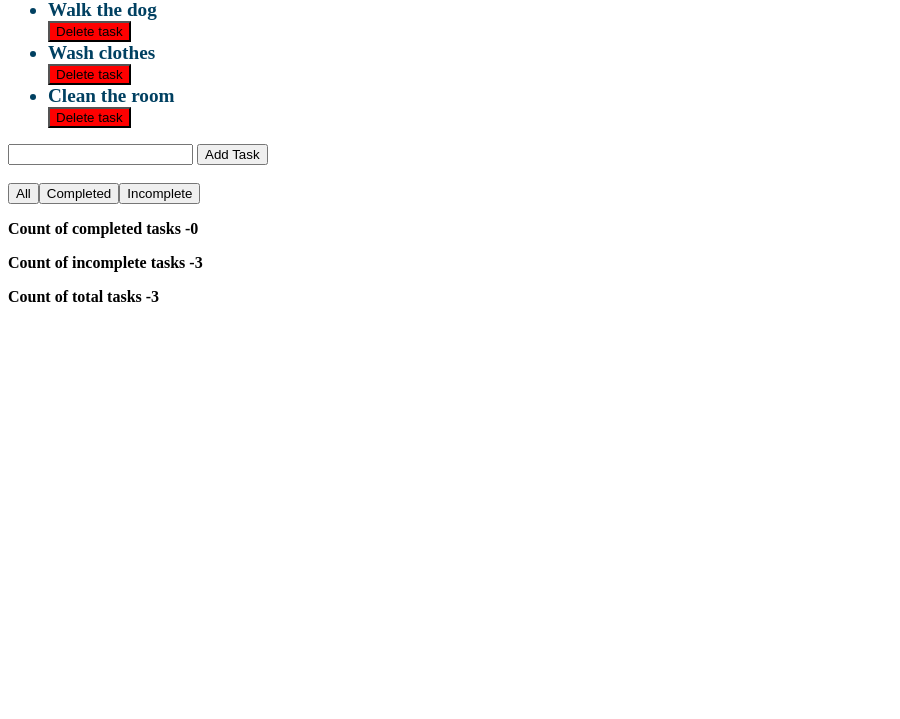
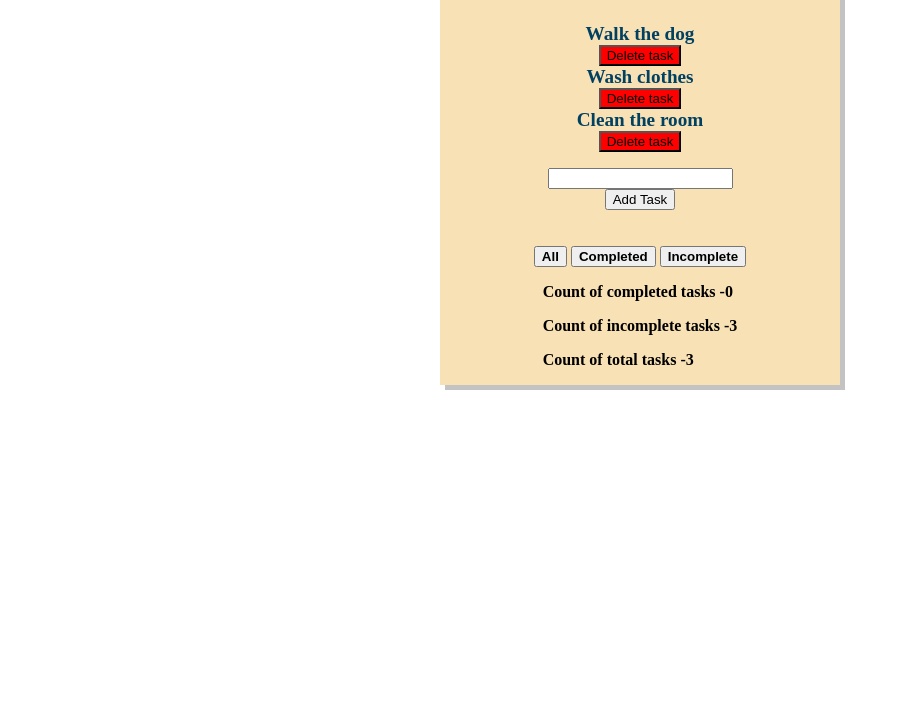
Before and after one commit to rosemolpp21/Jquery-assignments, a plain HTML site: page index.html in a window 1280 px wide. Shown: the part 81-800 px from the top of the page, without its empty margins (0-900 px from the left). Drawn offline with nearby package versions, Linux system fonts and the light colour scheme.

Commit message:
assignment2 submission

```diff
--- a/css/style.css
+++ b/css/style.css
@@ -8,6 +8,14 @@
     font-weight: bolder;
     font-size: larger;
     text-decoration: double;
+    list-style: none;
+}
+
+#task-list {
+    display: flex;
+    flex-direction: column;
+    align-items: center;
+    padding: 0;
 }
 
 .delete-task {
@@ -21,3 +29,19 @@
 #count-id2 {
     font-weight: bold;
 }
+
+#main-div {
+    display: flex;
+    flex-direction: column;
+    align-items: center;
+    background: #f8e1b5;
+    width: 400px;
+    margin: auto;
+    box-shadow: 5px 5px #c3c3c3;
+}
+
+#show-all,
+#completed,
+#incomplete {
+    font-weight: bolder;
+}
--- a/index.html
+++ b/index.html
@@ -10,6 +10,7 @@
 </head>
 
 <body>
+    <div id="main-div">
         <h1>To Do List</h1>
         <ul id="task-list">
             <li>Walk the dog</li><button class="delete-task">Delete task</button>
@@ -18,11 +19,17 @@
         </ul>
         <input type="text" id="input-new-task">
         <button id="add-task">Add Task</button><br><br>
-    <button id="show-all">All</button><button id="completed">Completed</button><button
-        id="incomplete">Incomplete</button>
+        <div>
+            <button id="show-all">All</button>
+            <button id="completed">Completed</button>
+            <button id="incomplete">Incomplete</button>
+        </div>
+        <div>
             <p id="count-id1"></p>
             <p id="count-id2"></p>
             <p id="count-id3"></p>
+        </div>
+    </div>
     <script src="asiignment2.js"></script>
 
 </body>
```
Lines whose indentation alone changed are shown as unchanged.
